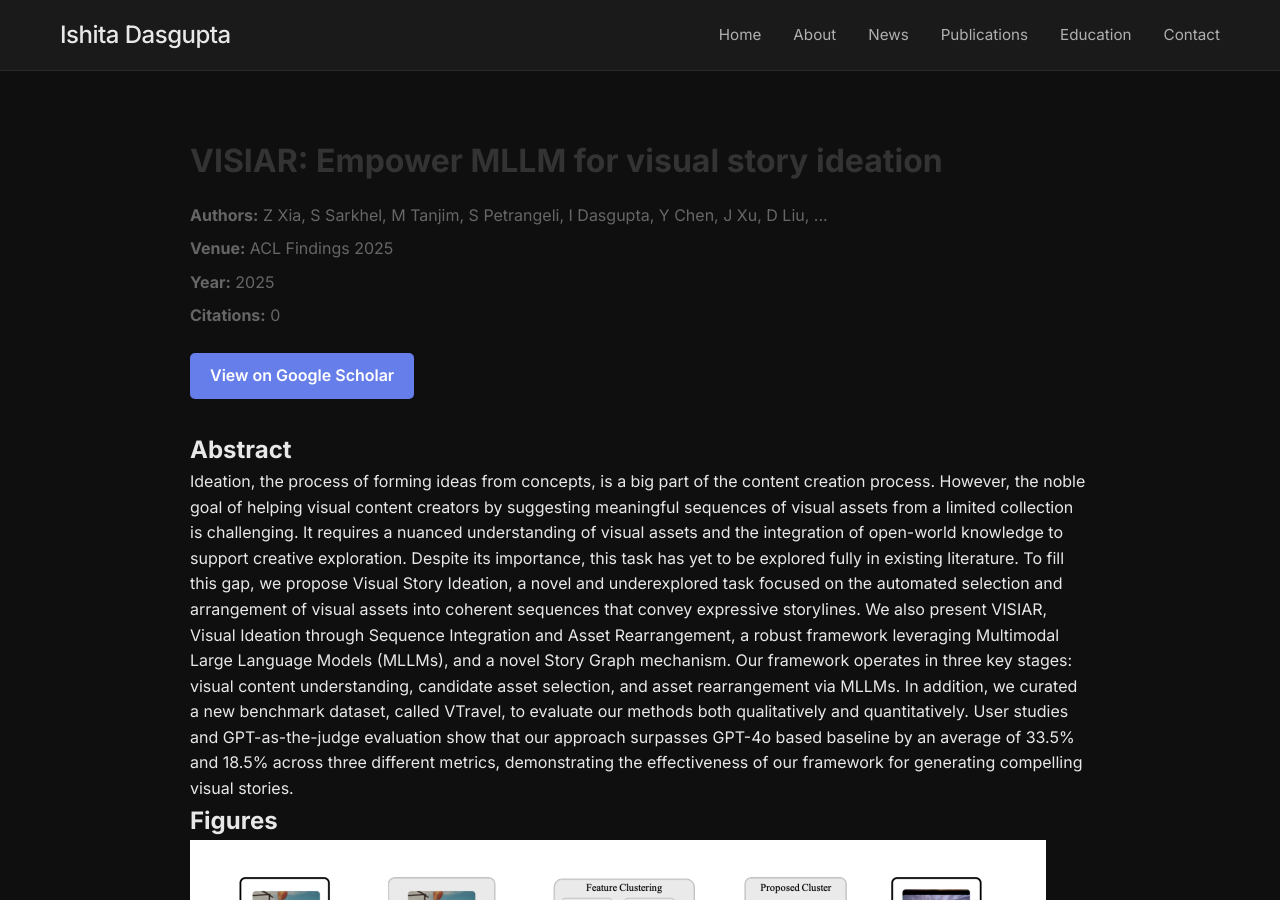
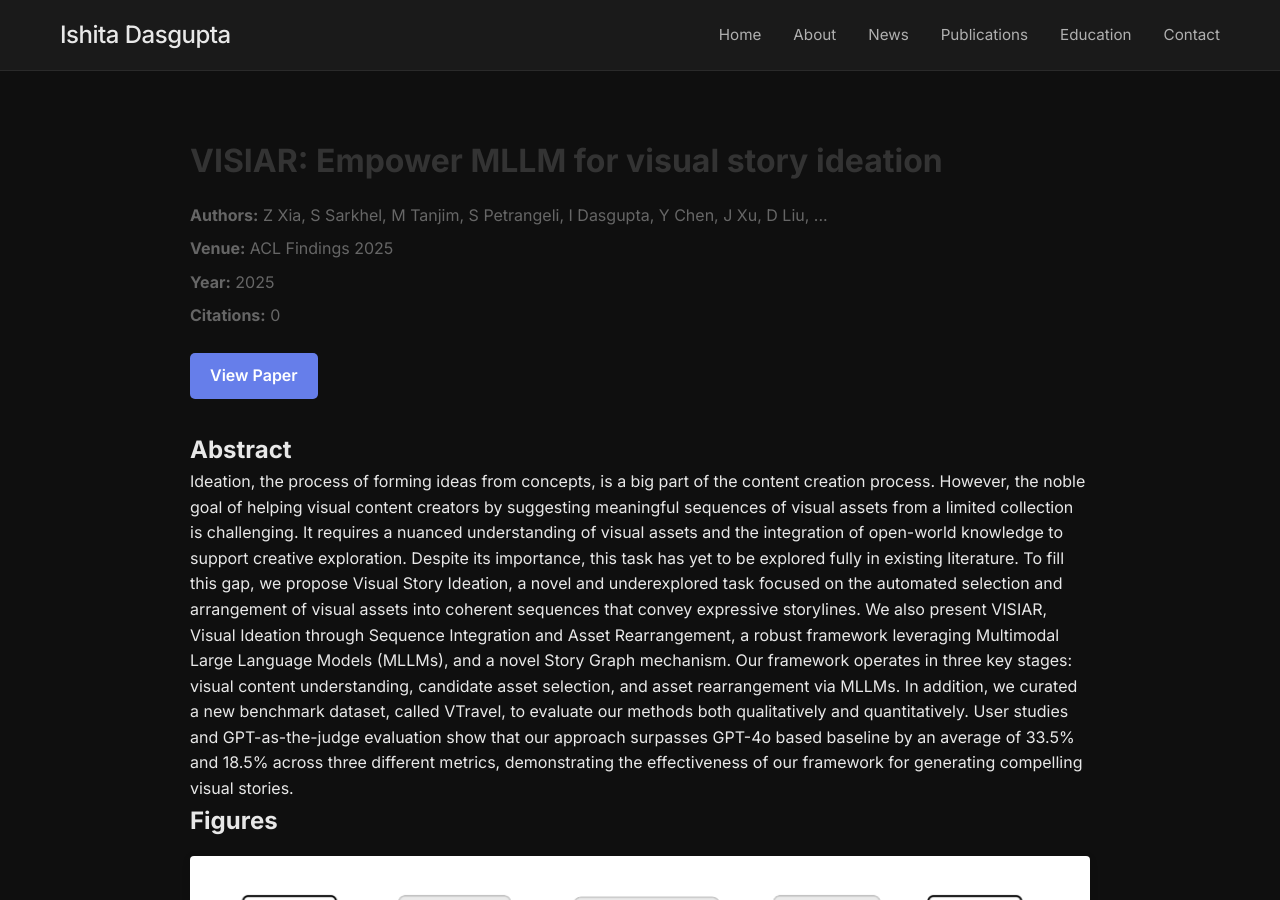
Before and after one commit to ISHITADG/ishitadg.github.io, a Jekyll site: the page built from _publications/2025-visiar-empower-mllm-for-visual-story-ideation.md, in a window 1280 px wide and 900 px high. Built offline with Jekyll 4.4.1, drawn with Linux system fonts in a browser that asks for light colours; a style sheet for code colours, icons or effects is not loaded.

Commit message:
Fix image paths and make images clickable; update publication links to use actual website URLs

```diff
--- a/_layouts/publication.html
+++ b/_layouts/publication.html
@@ -24,7 +24,7 @@
     <div class="publication-links" style="margin-top: 1.5rem;">
       <a href="{{ page.link }}" target="_blank"
          style="display: inline-block; padding: 10px 20px; background: #667eea; color: white; text-decoration: none; border-radius: 5px; font-weight: 600; margin-right: 10px;">
-        View on Google Scholar
+        View Paper
       </a>
     </div>
     {% endif %}
--- a/_publications/2025-visiar-empower-mllm-for-visual-story-ideation.md
+++ b/_publications/2025-visiar-empower-mllm-for-visual-story-ideation.md
@@ -5,7 +5,7 @@
 venue: "ACL Findings 2025"
 year: 2025
 citations: 0
-link: "https://scholar.google.com/citations?view_op=view_citation&hl=en&user=okBrMn8AAAAJ&sortby=pubdate&citation_for_view=okBrMn8AAAAJ:WF5omc3nYNoC"
+link: "https://aclanthology.org/2025.findings-acl.945/"
 image: "/assets/img/visiar1.png"
 date: 2025-08-01
 ---
@@ -16,9 +16,13 @@
 
 ## Figures
 
-![VISIAR Framework Overview](/assets/img/visiar1.png)
+<a href="{{ '/assets/img/visiar1.png' | relative_url }}" target="_blank" style="display: block; margin: 1rem 0;">
+  <img src="{{ '/assets/img/visiar1.png' | relative_url }}" alt="VISIAR Framework Overview" style="width: 100%; max-width: 900px; height: auto; border-radius: 4px; cursor: pointer; box-shadow: 0 2px 8px rgba(0,0,0,0.1);">
+</a>
 
-![User Study Results](/assets/img/visiar2.png)
+<a href="{{ '/assets/img/visiar2.png' | relative_url }}" target="_blank" style="display: block; margin: 1rem 0;">
+  <img src="{{ '/assets/img/visiar2.png' | relative_url }}" alt="User Study Results" style="width: 100%; max-width: 900px; height: auto; border-radius: 4px; cursor: pointer; box-shadow: 0 2px 8px rgba(0,0,0,0.1);">
+</a>
 
 ## Links
 
```
Also changed, not shown: _publications/2025-skald-learning-based-shot-assembly-for-coherent-mu.md (+5 -2 lines).
